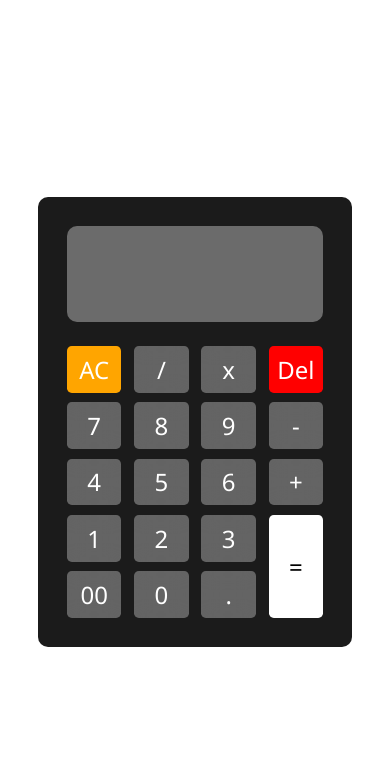
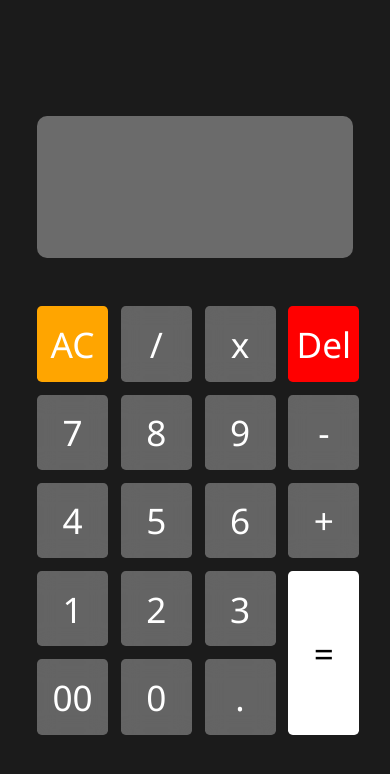
Before and after one commit to raj-yadav004/Calculator, a plain HTML site: page index.html in a window 390 px wide. Drawn offline with Linux system fonts and the light colour scheme.

Commit message:
media query added for mobile

```diff
--- a/style.css
+++ b/style.css
@@ -121,3 +121,29 @@ span:active {
 #Del {
     background-color: red;
 }
+
+@media (max-width:420px) {
+
+    #calculator{
+
+        height: 100%;
+        width: 100%;
+        justify-content: center;
+        align-items: center;
+        gap: 3rem;
+    }
+    #display{
+        width: 90%;
+        height: 15%;
+    }
+    #keys{
+        width: 95%;
+        gap: 1.2rem;
+        height: 50%;
+
+    }
+    span{
+        font-size: 2.2rem;
+        padding: 0.2rem;
+    }
+}
```
